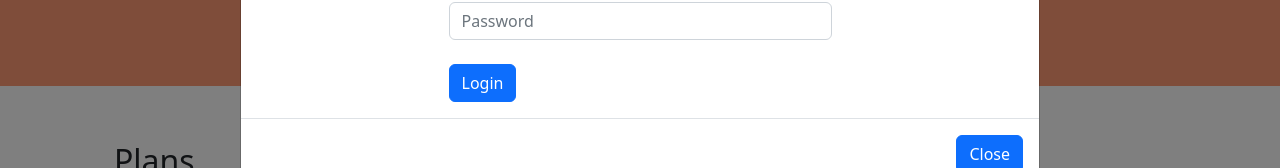
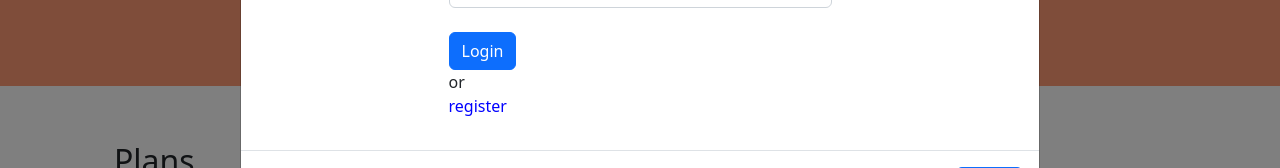
Before and after one commit to Tanachuns/project-4, a React (Create React App) app in the folder client/: page / in a window 1280 px wide. Both pictures are taken after a click on the button "Buy now". Shown: the part 402-570 px from the top of the page. Built offline with nearby package versions, Linux system fonts and the light colour scheme.

Commit message:
add reg link to login

```diff
--- a/client/src/components/Login/Login.jsx
+++ b/client/src/components/Login/Login.jsx
@@ -65,9 +65,14 @@ function Login(props) {
              <input type="password" name="password" className="form-control" id="password" placeholder="Password" />
            </div>
            <br/>
+
            <button type="submit" className="btn btn-primary float-right">
              Login
            </button>
+           <p >or <section style={{color:"blue"}} onClick={()=>{
+            props.onHide()
+           props.reg()
+            }}>register</section></p>
          </form>
        </div>
       </Modal.Body>
--- a/client/src/components/Navbar/NavbarComp.jsx
+++ b/client/src/components/Navbar/NavbarComp.jsx
@@ -65,7 +65,7 @@ function NavbarComp() {
         </Navbar.Collapse>
       </Container>
     </Navbar>
-    <Login show={isLoggedIn} onHide={() => setIsLoggedIn(false)}/>
+    <Login reg={() => setIsReg(true)} show={isLoggedIn} onHide={() => setIsLoggedIn(false)}/>
     <Register show={isReg} onHide={() => setIsReg(false)}/>
     </>
   )
```
